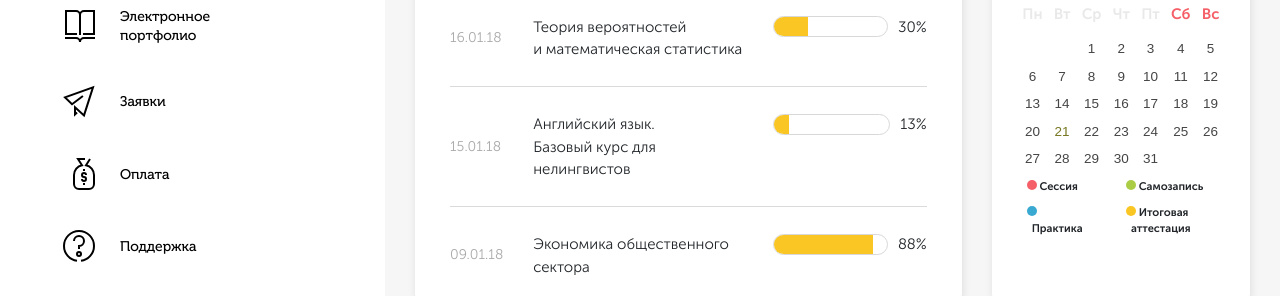
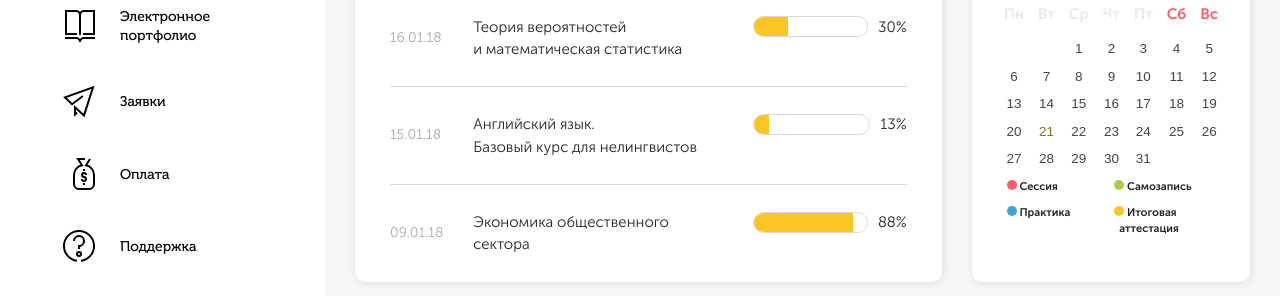
Before and after one commit to vicarius123/Roweb, a plain HTML site: page main.html in a window 1280 px wide. Shown: the part 302-598 px from the top of the page. Drawn offline with nearby package versions, Linux system fonts and the light colour scheme.

Commit message:
Left panel fixed

```diff
--- a/css/styles.css
+++ b/css/styles.css
@@ -433,9 +433,8 @@ select.contract-selector {
   z-index: 10;
   top: 100px;
   padding-top: 65px;
-  height:100%;
+  bottom: 0;
   overflow-y: auto;
-  padding-bottom: 30px;
 }
 .panel-group div {
   min-width: 35px;
@@ -689,3 +688,12 @@ footer.foo-main {
   right: 0;
   bottom: 0;
 }
+.left-panel .inner-panel{
+  flex: 1;
+  padding-left: 60px;
+}
+.left-panel > div{
+  height: 100%;
+  display: flex;
+  flex-direction: column;
+}
--- a/main.html
+++ b/main.html
@@ -42,9 +42,10 @@
     </div>
 
   </header>
-  <div class="main-content main-fluid">
+  <div class="main-content ">
     <div class="main-inner-ctn row">
       <div class="col left-panel">
+        <div>
           <div class="inner-panel">
             <div class="panel-group">
               <a href="#">
@@ -103,6 +104,12 @@
               </a>
             </div>
           </div>
+          <div class="logo-main-left">
+            <img src="/images/logo-foo-left.svg" />
+          </div>
+        </div>
+
+
       </div>
       <div class="col right-content">
         <div class="row">
```
Also changed, not shown: 1 other file. Lines whose indentation alone changed are shown as unchanged.
